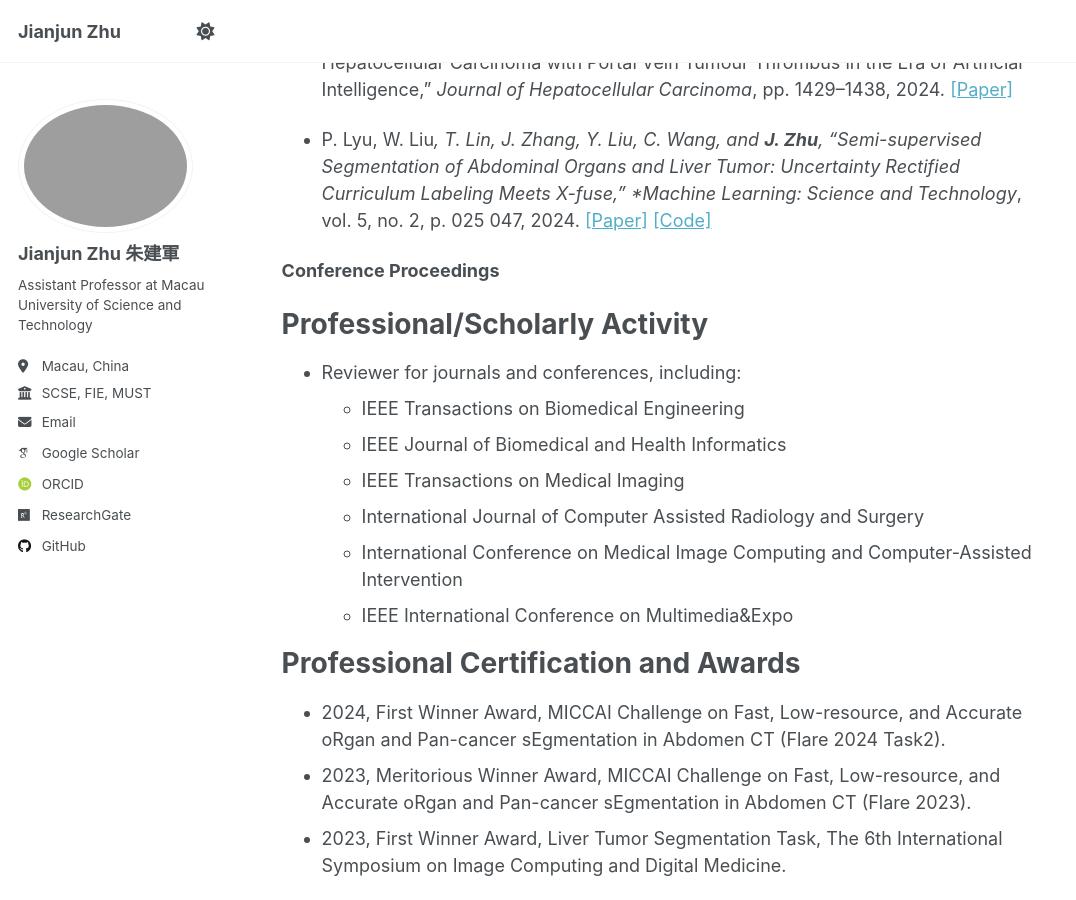
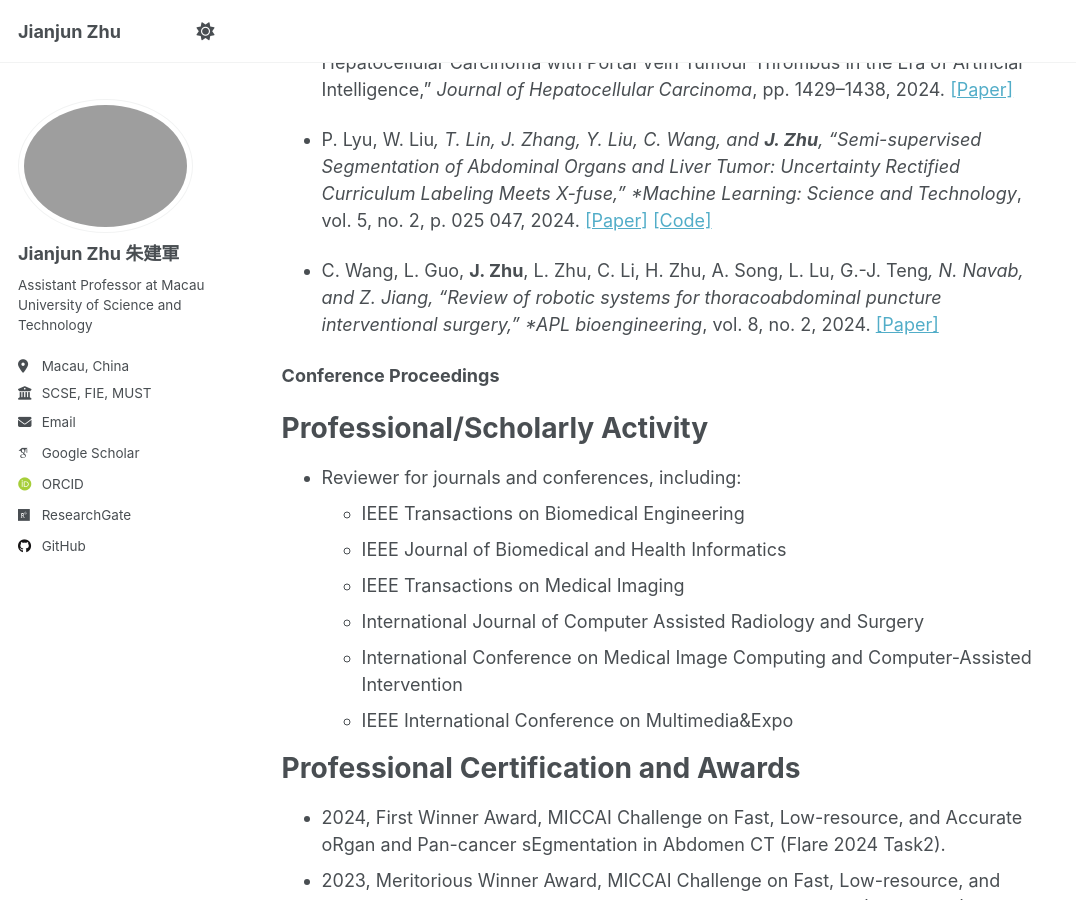
Before and after one commit to JianjunZhu/JianjunZhu.github.io, a Jekyll site: the page built from _pages/about.md, in a window 1280 px wide and 900 px high, scrolled down 1912 px. Shown: the whole window, without its empty margins (0-1076 px from the left). Built offline with Jekyll 4.4.1, drawn with Linux system fonts in a browser that asks for light colours; some web fonts are replaced; a script that is not in the unit is left out.

Commit message:
Update about.md

```diff
--- a/_pages/about.md
+++ b/_pages/about.md
@@ -70,6 +70,8 @@ Publications (Others)
 
 - P. Lyu, W. Liu*, T. Lin, J. Zhang, Y. Liu, C. Wang, and **J. Zhu**, “Semi-supervised Segmentation of Abdominal Organs and Liver Tumor: Uncertainty Rectified Curriculum Labeling Meets X-fuse,” *Machine Learning: Science and Technology*, vol. 5, no. 2, p. 025 047, 2024. [[Paper]](https://doi.org/10.1088/2632-2153/ad4c38) [[Code]](https://github.com/lyupengju/X-Fuse)
 
+- C. Wang, L. Guo, **J. Zhu**, L. Zhu, C. Li, H. Zhu, A. Song, L. Lu, G.-J. Teng*, N. Navab, and Z. Jiang, “Review of robotic systems for thoracoabdominal puncture interventional surgery,” *APL bioengineering*, vol. 8, no. 2, 2024. [[Paper]]()
+
 **Conference Proceedings**
 
 Professional/Scholarly Activity
```
